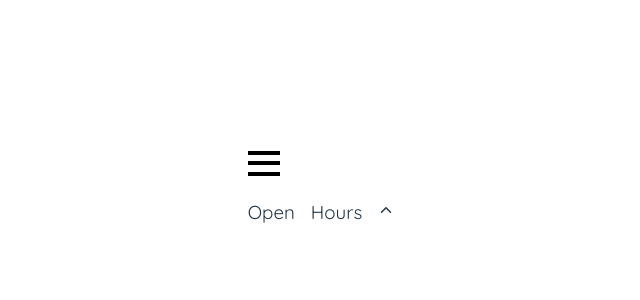
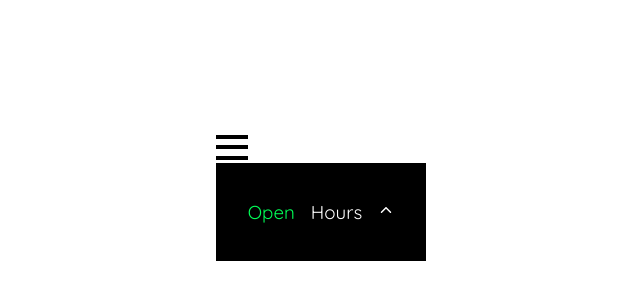
Before and after one commit to adamsjodin/restaurant-app, a React (Vite) app in the folder client/: page / in a window 1280 px wide. Shown: the part 204-504 px from the top of the page, without its empty margins (319-959 px from the left). Built offline with nearby package versions, Linux system fonts and the light colour scheme; a web font is replaced by a local one.

Commit message:
added styling when open or closed

```diff
--- a/client/src/components/Hours/Hours.scss
+++ b/client/src/components/Hours/Hours.scss
@@ -1,6 +1,10 @@
 @import url('https://fonts.googleapis.com/css2?family=Fira+Sans:wght@400;500;600;700&family=Poppins:ital,wght@0,100;0,200;0,300;0,400;0,500;0,600;0,700;0,800;1,100;1,200;1,300;1,400;1,500&family=Quicksand&family=Sansita&display=swap');
 
 .hours {
+    background-color: rgb(0, 0, 0);
+    color: white;
+    padding: 1rem 2rem;
+
     font-family: 'Quicksand', sans-serif;
     display: flex;
     flex-direction: column;
--- a/client/src/components/Hours/HoursIcon.jsx
+++ b/client/src/components/Hours/HoursIcon.jsx
@@ -30,7 +30,7 @@ function HoursIcon({ openHours }) {
     console.log(hour);
     return (
         <section className="hoursIcon">
-            <h3>{isOpen ? 'Open' : 'Closed'}</h3>
+            <h3 style={{color: isOpen ? '#00FF57' : '#FF0000'}}>{isOpen ? 'Open' : 'Closed'}</h3>
             <h3>Hours</h3>
             <motion.div animate={{rotate: openHours ? 180 : 0 }} transition={{duration: 0.1}}>
                 <IoIosArrowUp />
--- a/client/src/components/Hours/HoursIcon.scss
+++ b/client/src/components/Hours/HoursIcon.scss
@@ -1,5 +1,8 @@
 
 .hoursIcon {
+    background-color: rgb(0, 0, 0);
+    color: white;
+    padding: 1rem 2rem;
     font-family: 'Quicksand', sans-serif;
     display: flex;
     justify-content: center;
```
